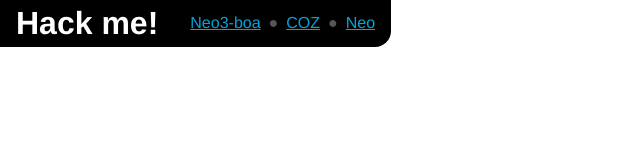
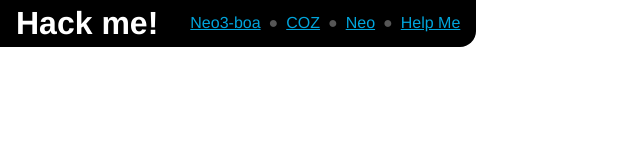
Before and after one commit to boa-day/hackable-dapp, a website: page index.html in a window 1280 px wide. Shown: the whole page, without its empty margins (0-640 px from the left). Drawn offline with Linux system fonts and the light colour scheme; no server answers.

Commit message:
Discord link

```diff
--- a/index.html
+++ b/index.html
@@ -32,6 +32,8 @@
         <a href="https://coz.io/" target="_blank">COZ</a>
         <span class="bullet">&#9679;</span>
         <a href="https://neo.org/" target="_blank">Neo</a>
+        <span class="bullet">&#9679;</span>
+        <a href="https://discord.gg/sXAaWMSPk9" target="_blank">Help Me</a>
     </header>
 
     <iframe src="iframe.html" scrolling="no"></iframe>
```
